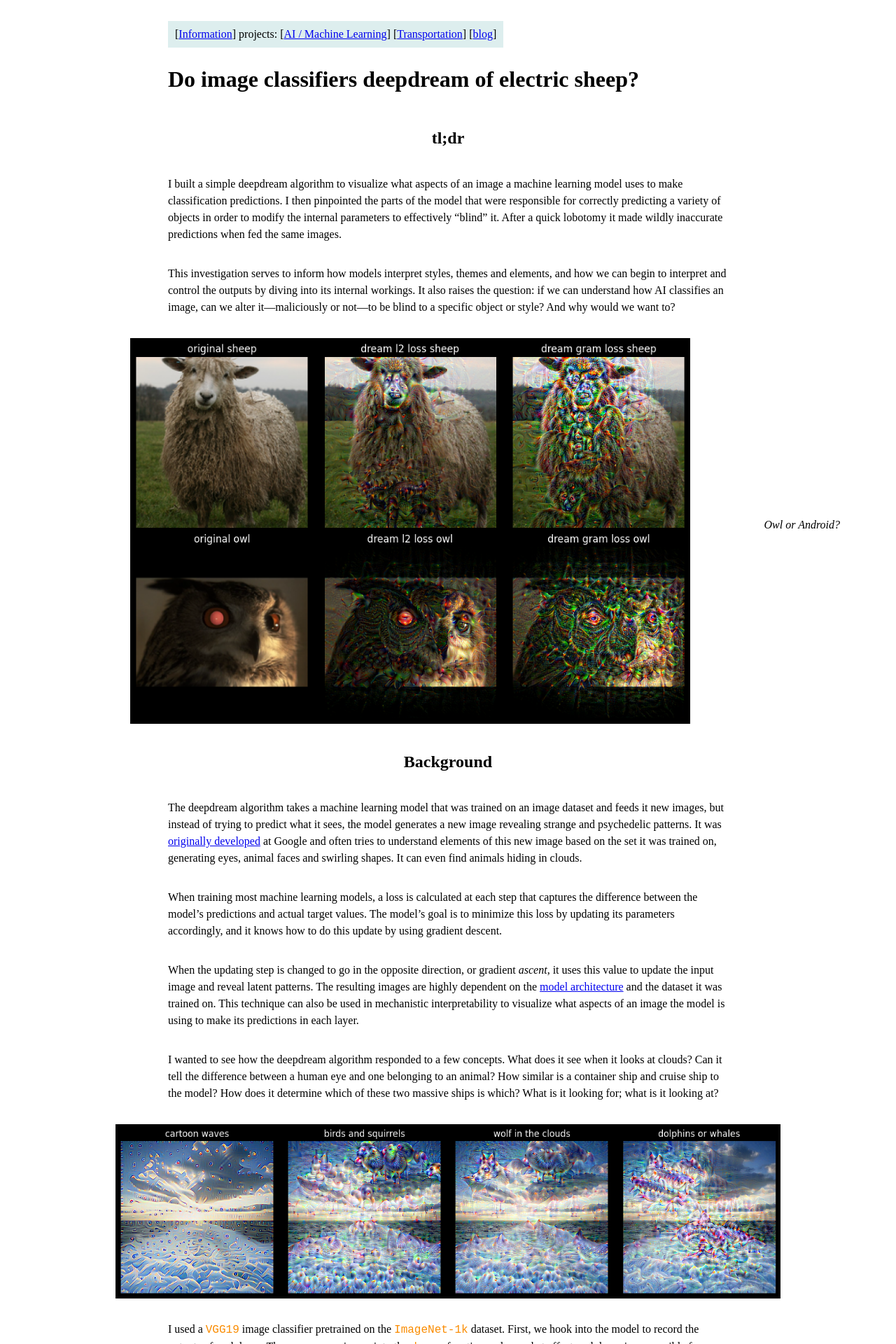
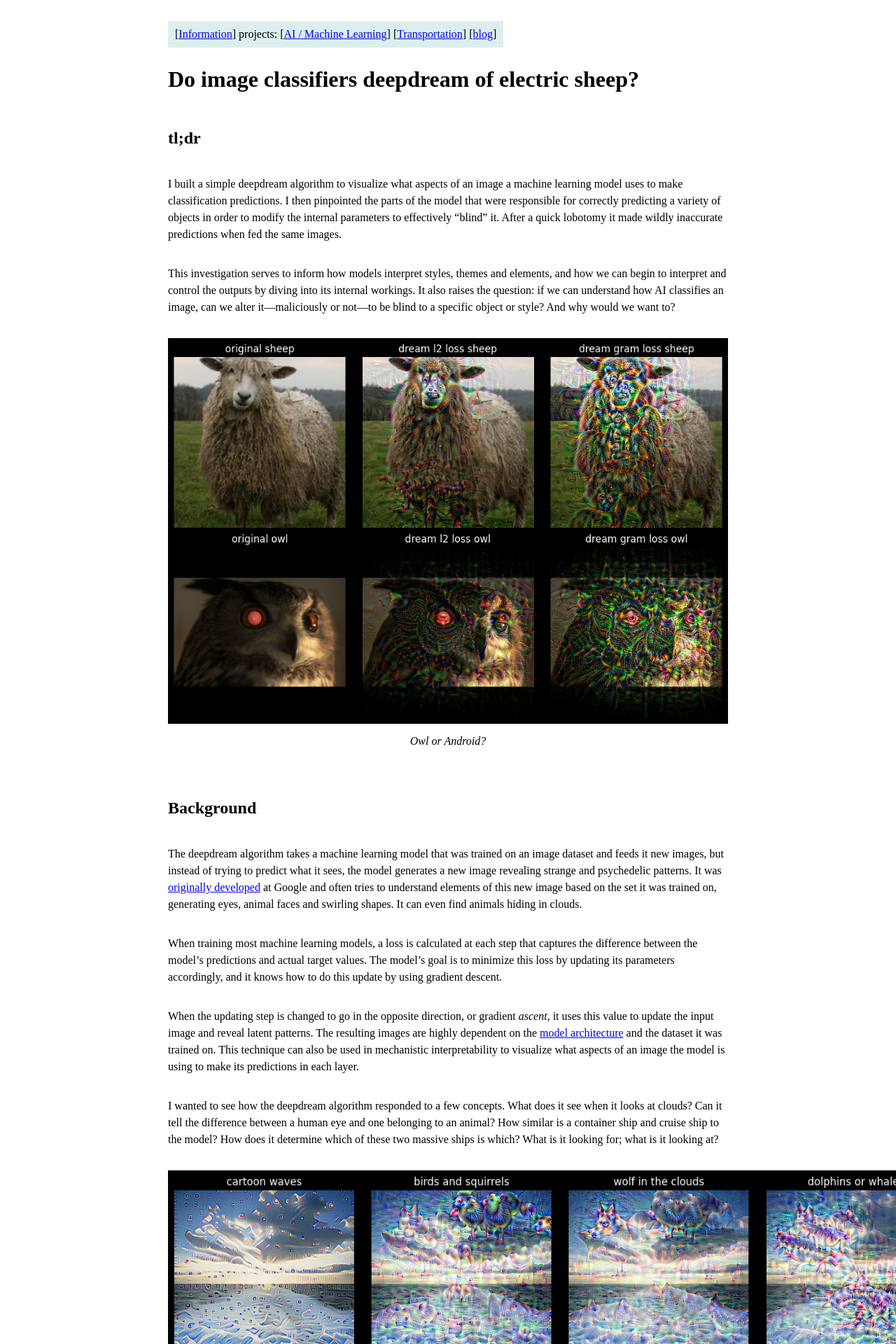
Before and after one commit to benarnav/benarnav.github.io, a Jekyll site: the page built from posts/dream_mech_interp.md, in a window 1280 px wide. Shown: the top 1920 px of the page at 70% size. Built offline with Jekyll 4.4.1, drawn with Linux system fonts in a browser that asks for light colours.

Commit message:
update layout

````diff
--- a/assets/css/main.css
+++ b/assets/css/main.css
@@ -21,7 +21,6 @@ div.navbar {
 .container {
   display: flex;
   flex-direction: column;
-  align-items: center;
 }
 li.post-item {
     display: table;
@@ -141,29 +140,28 @@ img.post-inline-image {
 }
 figure {
     display: flex;
-    text-align: initial;
+    /* text-align: initial; */
     align-items: center;
-    align-content: center;
-    flex-wrap: wrap;
-    justify-content: center;
-    width: 140%
+    /* align-content: center; */
+    /* flex-wrap: wrap; */
+    /* justify-content: center; */
+    width: 140%;
+    align-self: center;
+    flex-direction: column;
 }
 figcaption{
   padding-top: 1rem;
   padding-bottom: 2rem;
 }
-img {
-  max-width: 100%;
-  height: auto;
-  display: block;
-  margin: 0 auto;
+.image-solo {
+  width: 140%;
 }
 @media only screen and (max-width: 768px) {
   figure {
     width: 100%
   }
-  img {
-    height: auto;
+  .image-solo {
+    width: 140%;
   }
 }
 div.post-co-authors {
--- a/posts/dream_mech_interp.md
+++ b/posts/dream_mech_interp.md
@@ -7,7 +7,7 @@ I built a simple deepdream algorithm to visualize what aspects of an image a mac
 
 This investigation serves to inform how models interpret styles, themes and elements, and how we can begin to interpret and control the outputs by diving into its internal workings. It also raises the question: if we can understand how AI classifies an image, can we alter it—maliciously or not—to be blind to a specific object or style? And why would we want to?
 
-<figure style="text-align: center;">
+<figure>
     <img style="max-width: 800px;" src="/assets/img/dream_loss_funcs.png" alt="deepdream loss function comparison" />
   <figcaption><i>Owl or Android?</i></figcaption>
 </figure>
@@ -21,10 +21,7 @@ When the updating step is changed to go in the opposite direction, or gradient *
 
 I wanted to see how the deepdream algorithm responded to a few concepts. What does it see when it looks at clouds? Can it tell the difference between a human eye and one belonging to an animal? How similar is a container ship and cruise ship to the model? How does it determine which of these two massive ships is which? What is it looking for; what is it looking at?
 
-<figure style="text-align: center;">
-    <img style="max-width: 950px;" src="/assets/img/dream_clouds.png" alt="deepdream in the clouds" />
-  <figcaption></figcaption>
-</figure>
+<img class="image-solo" src="/assets/img/dream_clouds.png" alt="deepdream in the clouds" />
 
 I used a `VGG19` image classifier pretrained on the `ImageNet-1k` dataset. First, we hook into the model to record the outputs of each layer. Then we pass an image into the `dream` function and see what effect each layer is responsible for.
 
@@ -75,8 +72,8 @@ I chose to focus on images of ships because they contain a lot of diverse elemen
 
 After recording the activations as these images move through the model, we can begin to see what parts of the model are responsible for correct predictions, and at those points what aspects of an image are most important. When the model is given a container ship, the repetitive boxy patterns manifest in earlier layers. Later on we see other layers picking up on the water around the ships. This makes intuitive sense and it's interesting to see how similar a collection of floating point numbers can learn to focus on the same things a human would. Similarly with cruise ships, the model seems to again focus on water, but also relies on the silhouette of the vessel, particularly the peaks formed by antennae.
 
-<figure style="text-align: center;">
-    <img style="max-width: 1000px; display: block; margin: auto;" src="/assets/img/dream_activations.jpg" alt="deepdream layer activations" />
+<figure>
+    <img src="/assets/img/dream_activations.jpg" alt="deepdream layer activations" />
   <figcaption><i>Image classifier dreaming of boxes, waves and antennae</i></figcaption>
 </figure>
 
@@ -98,8 +95,8 @@ def blind_model(model, channel_counts, start_layer=20, top=4, blind_method=zero_
     return model
 ```
 
-<figure style="text-align: center;">
-    <img style="max-width: 1000px; " src="/assets/img/dream_container_blind.png" alt="classifying images before and after blinding" />
+<figure>
+    <img src="/assets/img/dream_container_blind.png" alt="classifying images before and after blinding" />
   <figcaption><i>A lot of confusion after a lobotomy</i></figcaption>
 </figure>
 
````
